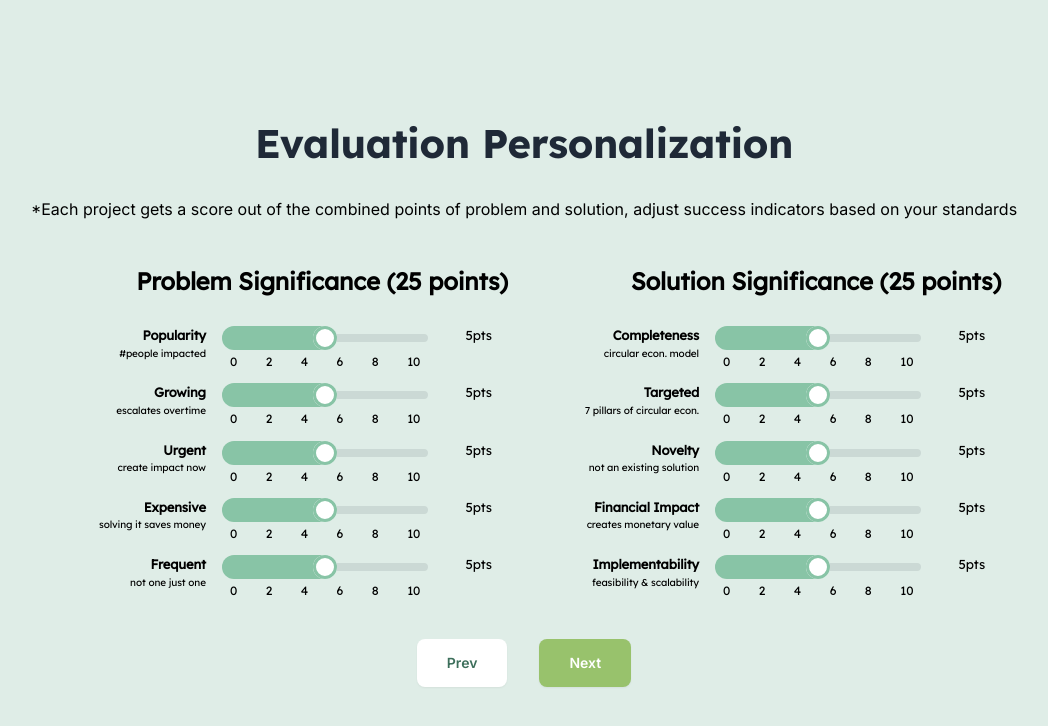
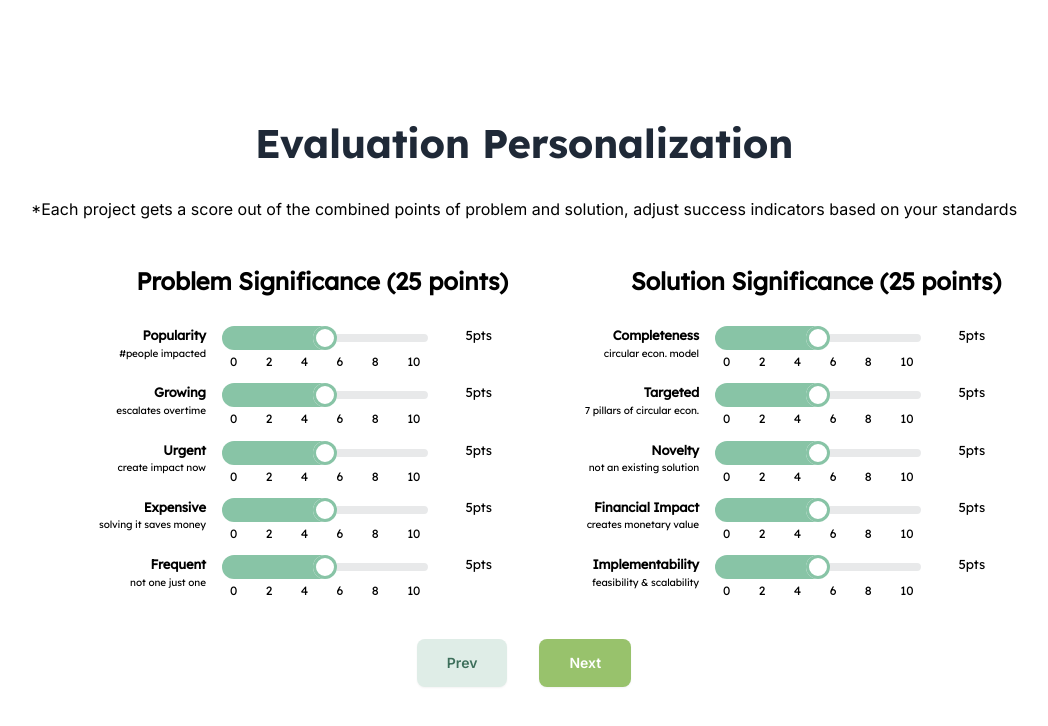
Before and after one commit to cyn900/AI-EarthHack, a Next.js app in the folder client/: page /intent in a window 1280 px wide. Shown: the top 726 px of the page, without its empty margins (116-1164 px from the left). Built offline with nearby package versions, Linux system fonts and the light colour scheme.

Commit message:
Update page.js

```diff
--- a/client/src/app/intent/page.js
+++ b/client/src/app/intent/page.js
@@ -84,7 +84,7 @@ export default function Page() {
     }
 
     return (
-        <div className="hero min-h-screen bg-light_green">
+        <div className="hero min-h-screen bg-white">
             <div className="hero-content max-w-screen-xl text-center">
                 <div className="max-w-screen-2xl w-full">
                     <h1 className="title1"> Evaluation Personalization </h1>
@@ -131,7 +131,7 @@ export default function Page() {
                     </div>
 
                     <div className="">
-                        <button className="btn btn-primary mx-4" onClick={() => { window.location.href = '/start' }} style={{ backgroundColor: 'white' , marginTop: '10pt', border : 'none', paddingLeft : '30px', paddingRight : '30px', color:'#3D6F5B' }}> Prev </button>
+                        <button className="btn btn-primary mx-4" onClick={() => { window.location.href = '/start' }} style={{ backgroundColor: '#DFEDE7' , marginTop: '10pt', border : 'none', paddingLeft : '30px', paddingRight : '30px', color:'#3D6F5B' }}> Prev </button>
                         <button className="btn btn-primary mx-4" onClick={handleSubmit} style={{ backgroundColor: '#98C26C' , marginTop: '30pt', border : 'none', paddingLeft : '30px', paddingRight : '30px', color:'white' }}> Next </button>
                     </div>
                 </div>
```
